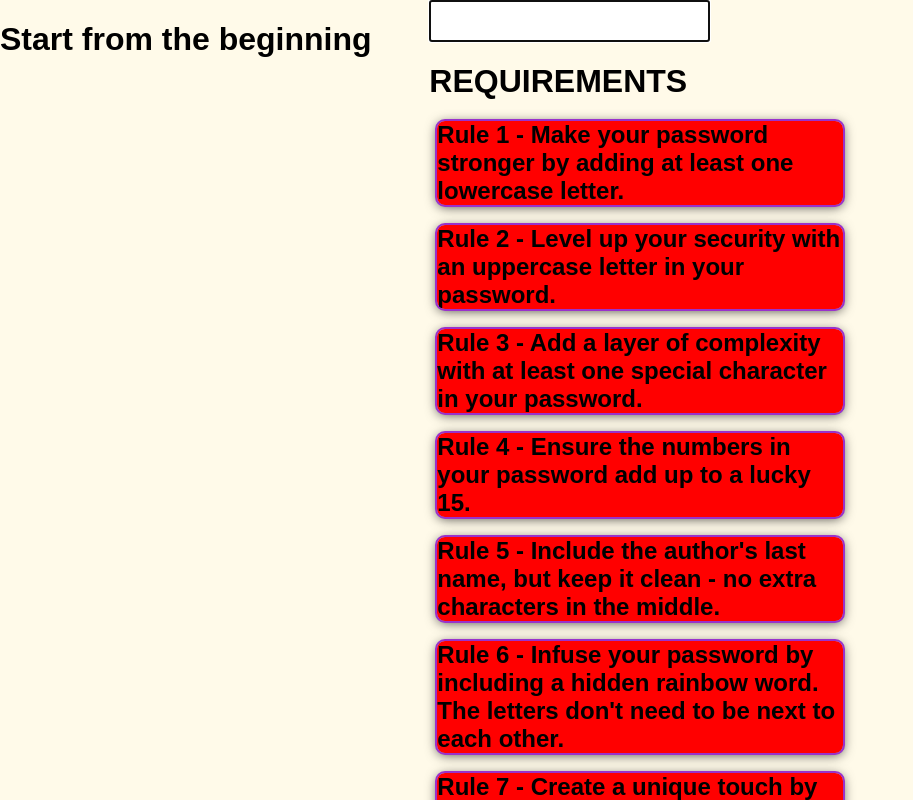
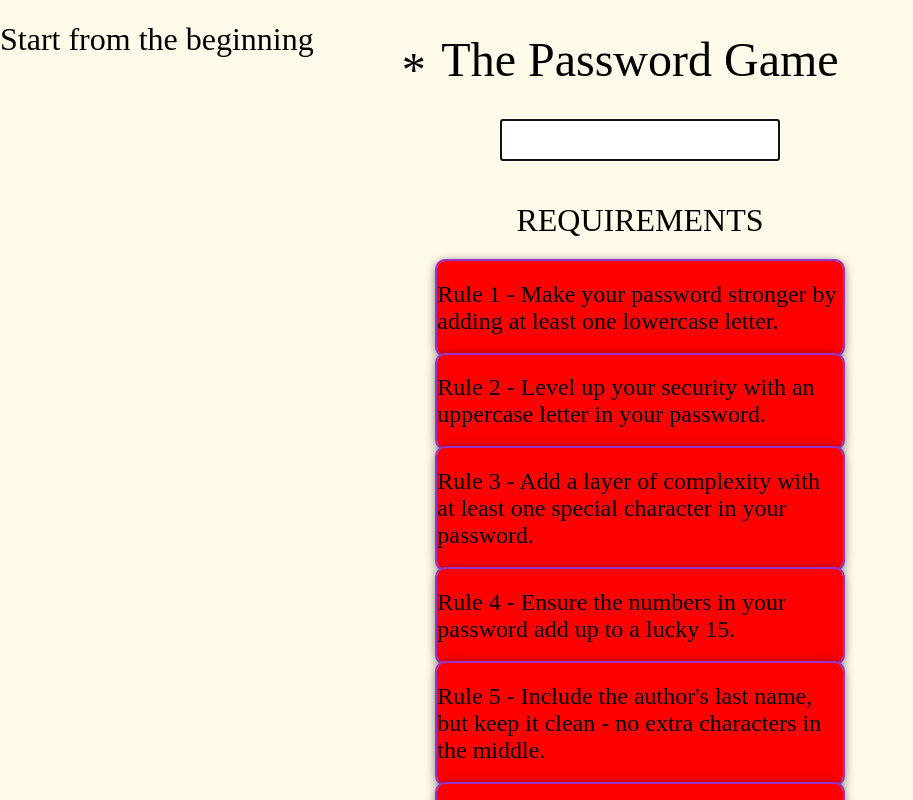
Before and after one commit to DrTevzadze/find_password, a React (Vite) app: page / in a window 1280 px wide. Shown: the top 800 px of the page, without its empty margins (0-913 px from the left). Built offline with nearby package versions, Linux system fonts and the light colour scheme.

Commit message:
add header with pseudo element

```diff
--- a/src/App.css
+++ b/src/App.css
@@ -1,16 +1,20 @@
 :root {
   --background-color: #fffae9;
+  font-family: serif;
+}
+
+* {
+  font-weight: 400;
 }
 
 body {
   margin: 0;
   padding: 0;
-  font-family: Arial, Helvetica, sans-serif;
 }
 
 .grid-container {
   display: grid;
-  grid-template-columns: 1fr 1fr 1fr;
+  grid-template-columns: repeat(3, 1fr);
   gap: 0.5rem;
   box-sizing: border-box;
   background-color: var(--background-color); /* Change the color of the gap */
@@ -22,6 +26,27 @@
 /* #endregion */
 
 /* #region - Main Section */
+
+.main-section {
+  display: grid;
+  place-items: center;
+}
+
+header {
+  position: relative;
+  font-size: 1.5rem;
+}
+
+/* The * sign */
+header h1::before {
+  content: "*";
+  position: absolute;
+  top: 35%;
+  left: -10%;
+  right: 0;
+  bottom: 0;
+  font-size: 1em;
+}
 
 /* #endregion */
 
--- a/src/components/PasswordSection.jsx
+++ b/src/components/PasswordSection.jsx
@@ -2,15 +2,17 @@
 import { useRef, useEffect } from "react";
 
 function PasswordSection({ text, change }) {
-
   const contentEditable = useRef(null);
 
   useEffect(() => {
     contentEditable.current.focus();
   }, []);
 
-
   return (
+    <>
+      <header>
+        <h1>The Password Game</h1>
+      </header>
       <div className="pass-section">
         <label htmlFor="passwordInput"></label>
         <input
@@ -23,6 +25,7 @@
         />
         <h2>{text}</h2>
       </div>
+    </>
   );
 }
 
--- a/src/components/RequirementSection.jsx
+++ b/src/components/RequirementSection.jsx
@@ -30,6 +30,7 @@
 // Function Component!
 
 function RequirementSection({ text }) {
+  // #region Variables
   const isLowerCaseValid = useValidationEffect(text, includeLowerCase);
   const isUpperCaseValid = useValidationEffect(text, includeUpperCase);
   const isSpecialCharacter = useValidationEffect(
@@ -46,7 +47,7 @@
   );
   const isSymbolEnd = useValidationEffect(text, symbolEnd);
   const isStartNumber = useValidationEffect(text, startNumber);
-
+  //#endregion
   const cardData = [
     {
       content:
```
Lines whose indentation alone changed are shown as unchanged.
